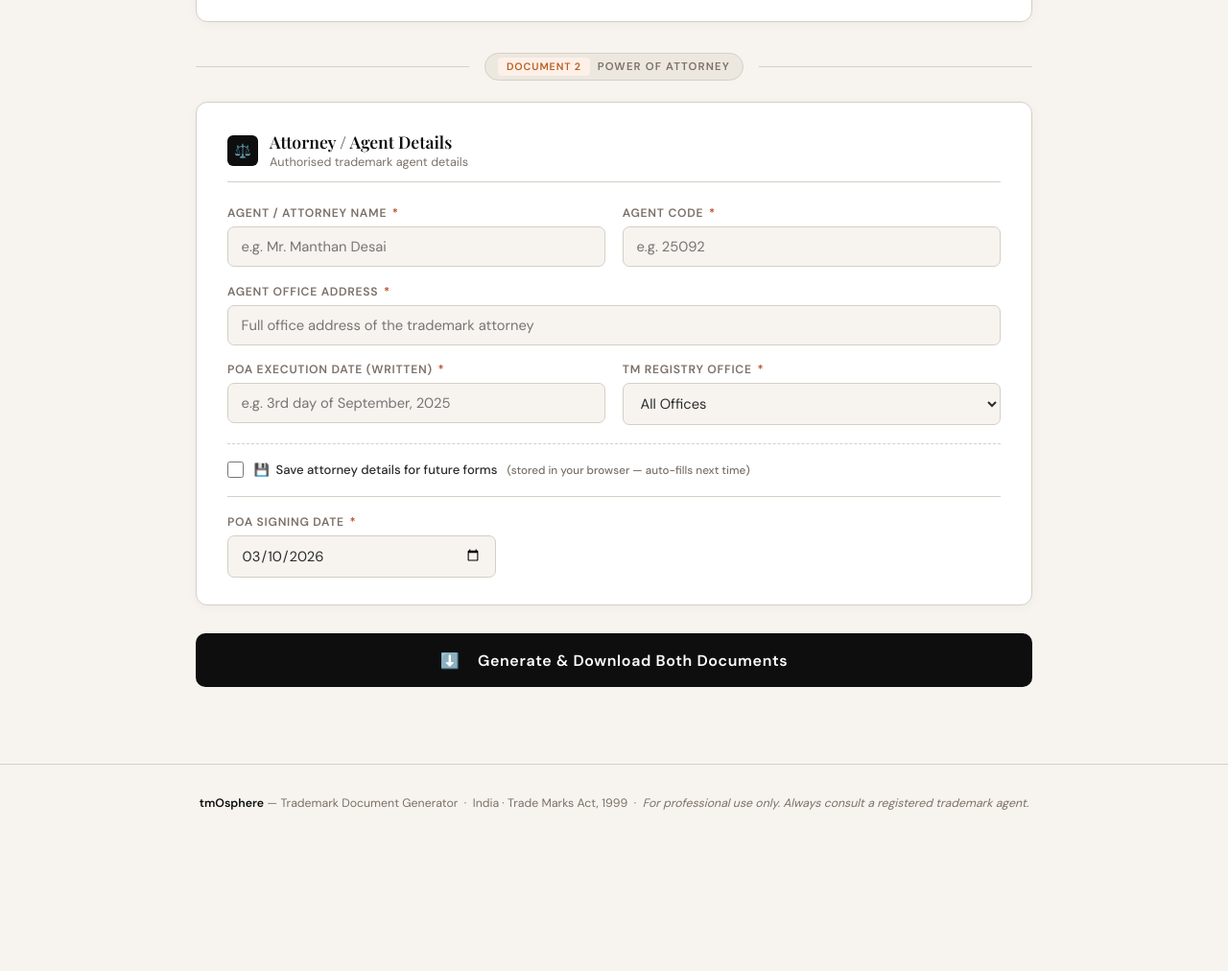
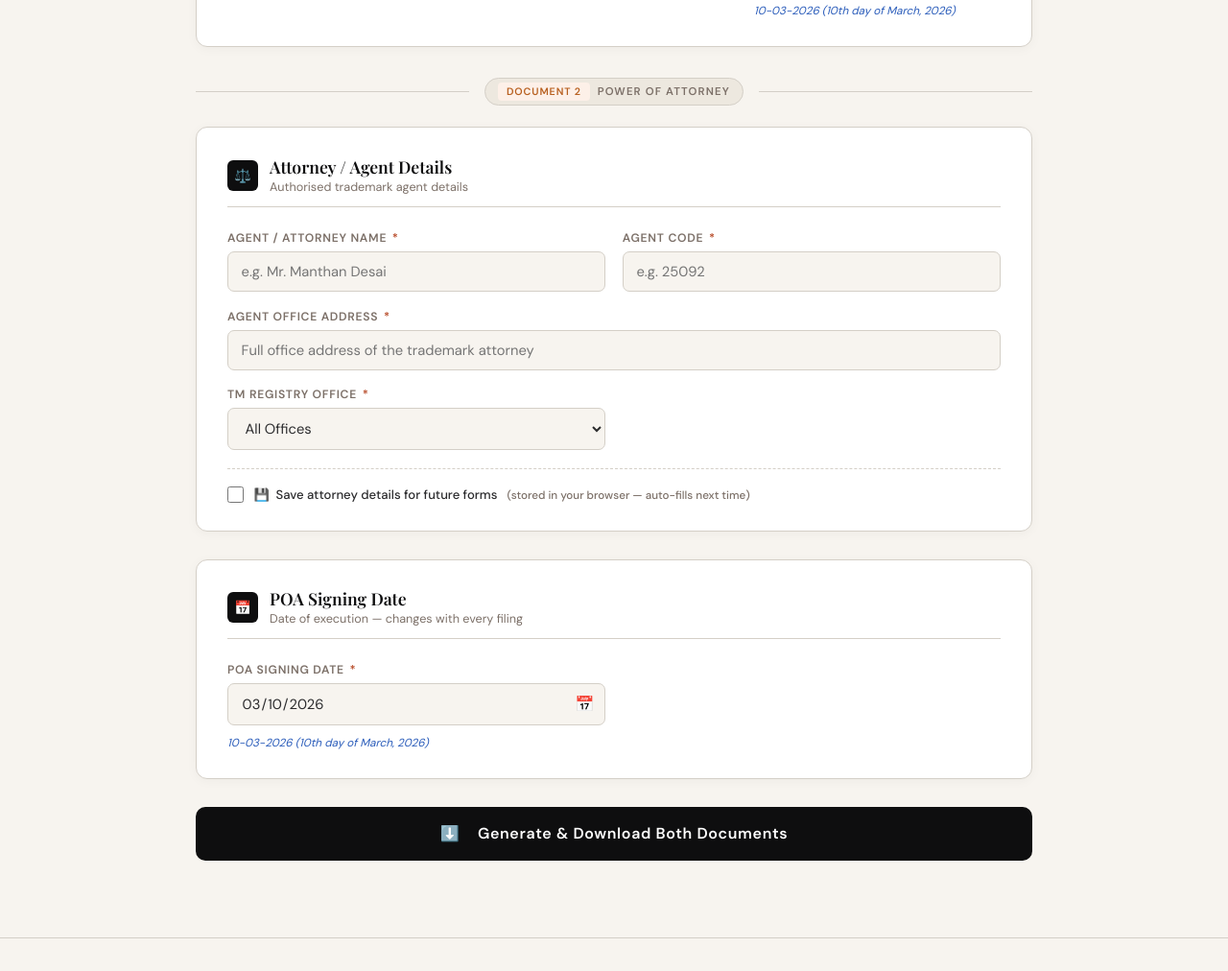
Before and after one commit to infotaskosphere/tmosphere, a website: page public/index.html in a window 1280 px wide. Shown: the part 1218-2230 px from the top of the page at 96% size. Before the commit the page ends 2095 px from the top, so only its background shows below. Drawn offline with nearby package versions, Linux system fonts and the light colour scheme.

Commit message:
Update index.html

```diff
--- a/public/index.html
+++ b/public/index.html
@@ -77,6 +77,26 @@
     input:focus, select:focus, textarea:focus { border-color: var(--gold); box-shadow: 0 0 0 3px rgba(201,168,76,0.15); background: #fff; }
     input:disabled, select:disabled { opacity: 0.58; cursor: not-allowed; background: #edeae5; }
     textarea { resize: vertical; min-height: 64px; }
+
+    /* Custom date picker — calendar icon on right */
+    .date-wrap { position: relative; display: flex; align-items: center; }
+    .date-wrap input[type='date'] {
+      padding-right: 2.6rem;
+      cursor: pointer;
+      appearance: none; -webkit-appearance: none;
+    }
+    .date-wrap input[type='date']::-webkit-calendar-picker-indicator {
+      opacity: 0; position: absolute; right: 0; width: 100%; height: 100%; cursor: pointer;
+    }
+    .date-icon {
+      position: absolute; right: 0.75rem; pointer-events: none;
+      color: var(--muted); font-size: 1rem; line-height: 1;
+    }
+    /* Preview line under date showing formatted value */
+    .date-preview {
+      font-size: 0.73rem; color: var(--blue); margin-top: 0.25rem;
+      min-height: 1rem; font-style: italic;
+    }
 
     /* Auto-filled designation badge */
     .designation-badge {
@@ -322,7 +342,11 @@
         </div>
         <div class="field">
           <label>Affidavit Date <span class="req">*</span></label>
-          <input type="date" name="affidavitDate" id="affidavitDate" required />
+          <div class="date-wrap">
+            <input type="date" name="affidavitDate" id="affidavitDate" required />
+            <span class="date-icon">📅</span>
+          </div>
+          <div class="date-preview" id="affidavitDatePreview"></div>
         </div>
       </div>
     </div>
@@ -344,7 +368,7 @@
           <div class="banner-icon">✅</div>
           <div>
             <div class="banner-name" id="bannerName">Saved Attorney</div>
-            <div class="banner-sub">Pre-filled from saved profile · POA date is always editable</div>
+            <div class="banner-sub">Pre-filled from saved profile · Signing date is always editable</div>
           </div>
         </div>
         <div class="banner-actions">
@@ -369,10 +393,6 @@
             <input type="text" id="agentAddress" name="agentAddress" placeholder="Full office address of the trademark attorney" required />
           </div>
           <div class="field">
-            <label>POA Execution Date (written) <span class="req">*</span></label>
-            <input type="text" id="poaExecutionDate" name="poaExecutionDate" placeholder="e.g. 3rd day of September, 2025" required />
-          </div>
-          <div class="field">
             <label>TM Registry Office <span class="req">*</span></label>
             <select id="tmOffice" name="tmOffice" required>
               <option value="New Delhi, Ahmedabad, Mumbai, Kolkata, Chennai">All Offices</option>
@@ -395,11 +415,23 @@
         </div>
       </div>
 
-      <!-- POA signing date — always shown, always editable -->
-      <div style="margin-top:1.2rem; padding-top:1.1rem; border-top:1px solid var(--border);">
-        <div class="field" style="max-width:280px;">
+
+    </div>
+
+    <!-- ─── POA DATE ─── -->
+    <div class="card" style="margin-bottom:1.8rem;">
+      <div class="section-header">
+        <div class="section-icon">📅</div>
+        <div><h2>POA Signing Date</h2><p>Date of execution — changes with every filing</p></div>
+      </div>
+      <div class="grid-2">
+        <div class="field">
           <label>POA Signing Date <span class="req">*</span></label>
-          <input type="date" id="poaDate" name="poaDate" required />
+          <div class="date-wrap">
+            <input type="date" id="poaDate" name="poaDate" required />
+            <span class="date-icon">📅</span>
+          </div>
+          <div class="date-preview" id="poaDatePreview"></div>
         </div>
       </div>
     </div>
@@ -424,6 +456,41 @@
 </footer>
 
 <script>
+// ── Date helpers ──────────────────────────────────────────────────────────────
+const ORDINALS = ['','1st','2nd','3rd','4th','5th','6th','7th','8th','9th','10th',
+  '11th','12th','13th','14th','15th','16th','17th','18th','19th','20th',
+  '21st','22nd','23rd','24th','25th','26th','27th','28th','29th','30th','31st'];
+const MONTHS = ['January','February','March','April','May','June',
+  'July','August','September','October','November','December'];
+
+// Convert YYYY-MM-DD → "3rd day of September, 2025"
+function toWrittenDate(val) {
+  if (!val) return '';
+  const [y, m, d] = val.split('-').map(Number);
+  return ORDINALS[d] + ' day of ' + MONTHS[m - 1] + ', ' + y;
+}
+
+// Format for display in document label: DD-MM-YYYY
+function toDisplayDate(val) {
+  if (!val) return '';
+  const [y, m, d] = val.split('-');
+  return d + '-' + m + '-' + y;
+}
+
+// Wire up any date input to update a separate hidden field + preview label
+// pickerEl = date input, hiddenEl = hidden input for form, labelEl = preview div, mode = 'written'|'display'
+function wireDatePicker(pickerId, hiddenId, labelId, mode) {
+  const picker = document.getElementById(pickerId);
+  const hidden = document.getElementById(hiddenId);
+  const label  = labelId ? document.getElementById(labelId) : null;
+  if (!picker || !hidden) return;
+  picker.addEventListener('change', function() {
+    const formatted = mode === 'written' ? toWrittenDate(this.value) : toDisplayDate(this.value);
+    hidden.value = formatted;
+    if (label) label.textContent = formatted ? '→ "' + formatted + '"' : '';
+  });
+}
+
 // ── Business type → designation map ─────────────────────────────────────────
 const DESIGNATION_MAP = {
   'Proprietorship' : 'PROPRIETOR',
@@ -452,7 +519,7 @@ document.getElementById('businessType').addEventListener('change', function () {
 
 // ── Attorney saved profile ───────────────────────────────────────────────────
 const STORAGE_KEY     = 'tmosphere_attorney_v2';
-const ATTORNEY_INPUTS = ['agentName', 'agentCode', 'agentAddress', 'poaExecutionDate', 'tmOffice'];
+const ATTORNEY_INPUTS = ['agentName', 'agentCode', 'agentAddress', 'tmOffice'];
 
 const savedBanner = document.getElementById('savedBanner');
 const bannerName  = document.getElementById('bannerName');
@@ -477,7 +544,9 @@ function setFieldsLocked(locked) {
 function populateFields(data) {
   ATTORNEY_INPUTS.forEach(id => {
     const el = document.getElementById(id);
-    if (el && data[id] != null) el.value = data[id];
+    if (!el || data[id] == null) return;
+    el.value = data[id];
+
   });
 }
 
@@ -487,6 +556,7 @@ function clearAttyFields() {
     if (!el) return;
     el.tagName === 'SELECT' ? (el.selectedIndex = 0) : (el.value = '');
   });
+
 }
 
 function showBanner(name, code) {
@@ -501,9 +571,31 @@ function hideBanner() {
 
 // ── Init ──────────────────────────────────────────────────────────────────────
 const today = new Date().toISOString().split('T')[0];
-document.getElementById('affidavitDate').value = today;
-document.getElementById('poaDate').value = today;
 
+function setDateWithPreview(inputId, previewId, val) {
+  const el = document.getElementById(inputId);
+  const pr = document.getElementById(previewId);
+  if (el) el.value = val;
+  if (pr) pr.textContent = val ? toDisplayDate(val) + '  (' + toWrittenDate(val) + ')' : '';
+}
+
+// Wire date inputs to show preview on change
+['affidavitDate', 'poaDate'].forEach(id => {
+  const el = document.getElementById(id);
+  const previewId = id + 'Preview';
+  if (!el) return;
+  el.addEventListener('change', function() {
+    const pr = document.getElementById(previewId);
+    if (pr) pr.textContent = this.value
+      ? toDisplayDate(this.value) + '  (' + toWrittenDate(this.value) + ')'
+      : '';
+  });
+});
+
+setDateWithPreview('affidavitDate', 'affidavitDatePreview', today);
+setDateWithPreview('poaDate',       'poaDatePreview',       today);
+
+// Load saved attorney
 const saved = loadSaved();
 if (saved) {
   populateFields(saved);
@@ -543,6 +635,7 @@ function showStatus(type, msg, spin) {
 
 form.addEventListener('submit', async function(e) {
   e.preventDefault();
+
   genBtn.disabled = true;
   showStatus('loading', 'Generating your trademark documents…', true);
 
@@ -552,22 +645,20 @@ form.addEventListener('submit', async function(e) {
     const el = document.getElementById(id);
     if (el && el.disabled) { el.disabled = false; wasLocked.push(id); }
   });
-
   const data = Object.fromEntries(new FormData(form).entries());
 
   // Re-lock
   wasLocked.forEach(id => { const el = document.getElementById(id); if (el) el.disabled = true; });
 
-  // Save attorney if checked
+  // Save attorney if checked — save picker value (YYYY-MM-DD) for re-population
   if (saveCheck.checked) {
     const toSave = {};
-    ATTORNEY_INPUTS.forEach(id => { toSave[id] = data[id] || ''; });
+    ATTORNEY_INPUTS.forEach(id => { toSave[id] = data[id] || document.getElementById(id)?.value || ''; });
     persistAttorney(toSave);
     setFieldsLocked(true);
     showBanner(toSave.agentName, toSave.agentCode);
   }
 
-  // Determine API base: same origin when hosted on Render, localhost for dev
   const API_BASE = (window.location.hostname === 'localhost' || window.location.hostname === '127.0.0.1')
     ? 'http://localhost:3001'
     : '';
```
